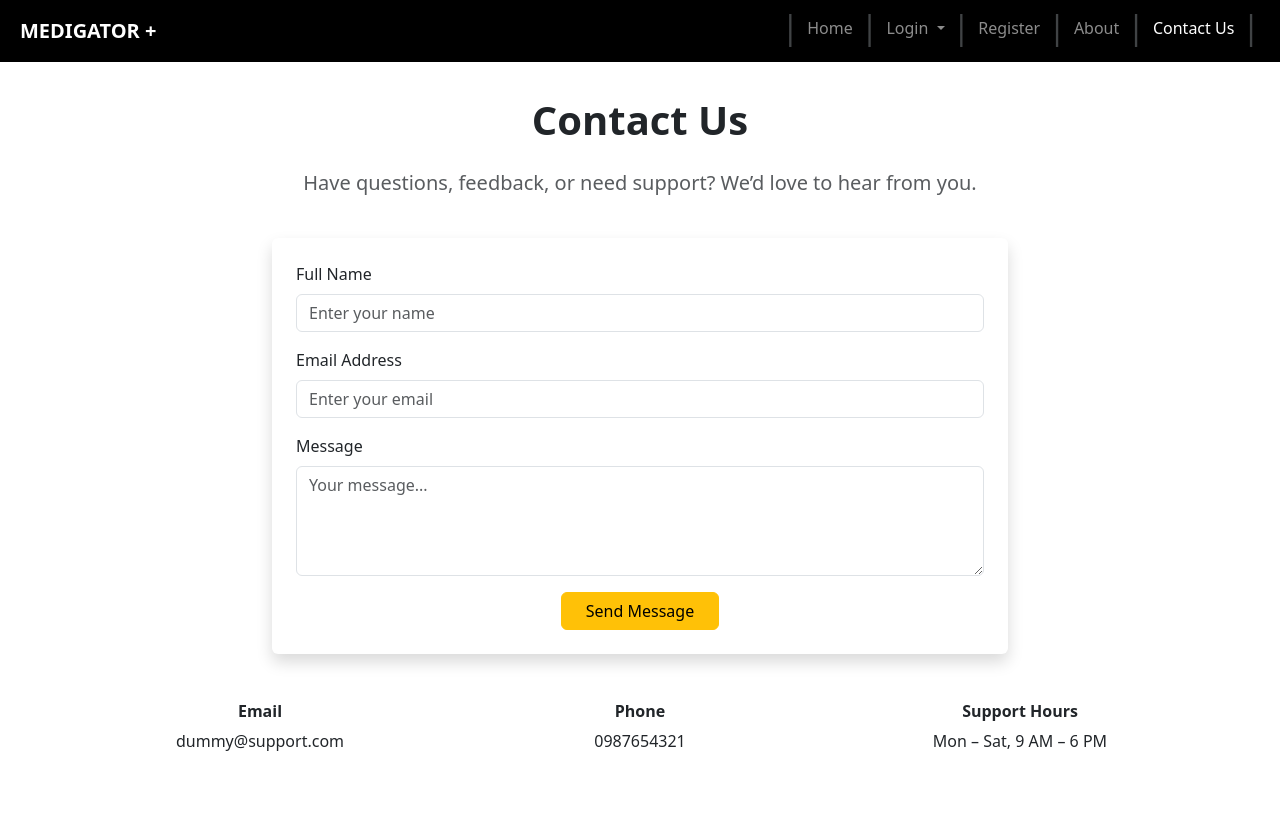
After one commit to vishnu-v2v/Medigator---Connect-to-Medics-, a Flask app: page /contact in a window 1280 px wide. The commit adds this page. Run offline with Flask 3, Linux system fonts and the light colour scheme.

Commit message:
About and Contacts

```diff
--- a/routes.py
+++ b/routes.py
@@ -7,6 +7,14 @@ from datetime import datetime, date, timedelta
 @app.route('/',methods=["GET"])
 def home():
     return render_template('home.html')
+
+@app.route('/about',methods=["GET"])
+def about():
+    return render_template('about.html')
+
+@app.route('/contact',methods=["GET"])
+def contact():
+    return render_template('contact.html')
 
 @app.route("/register",methods=["GET","POST"])
 def register():
--- a/templates/base_pub.html
+++ b/templates/base_pub.html
@@ -31,7 +31,7 @@
               <h2>|</h2>
             </li>
             <li class="nav-item dropdown ">
-              <a class="nav-link dropdown-toggle {% if request.endpoint in ['doc_login','user_login'] %}active{% endif %}"" href="#" id="loginDropdown" role="button" data-bs-toggle="dropdown" aria-expanded="false">
+              <a class="nav-link dropdown-toggle {% if request.endpoint in ['doc_login','user_login'] %}active{% endif %}" href="#" id="loginDropdown" role="button" data-bs-toggle="dropdown" aria-expanded="false">
                 Login
               </a>
               <ul class="dropdown-menu" aria-labelledby="loginDropdown">
@@ -49,13 +49,13 @@
               <h2>|</h2>
             </li>
             <li class="nav-item">
-              <a class="nav-link {% if request.endpoint == 'about' %}active{% endif %}" href="#">About</a>
+              <a class="nav-link {% if request.endpoint == 'about' %}active{% endif %}" href="{{url_for('about')}}">About</a>
             </li>
             <li>
               <h2>|</h2>
             </li>
             <li class="nav-item">
-              <a class="nav-link {% if request.endpoint == 'contact' %}active{% endif %}" href="#">Contact Us</a>
+              <a class="nav-link {% if request.endpoint == 'contact' %}active{% endif %}" href="{{url_for('contact')}}">Contact Us</a>
             </li>
             <li>
               <h2>|</h2>
--- /dev/null
+++ b/templates/contact.html
@@ -0,0 +1,62 @@
+{% extends "base_pub.html" %}
+
+{% block content %}
+<div class="container py-5">
+  <div class="row justify-content-center">
+    <div class="col-md-8 text-center">
+      <br>
+      <br>
+      <h1 class="fw-bold mb-4">Contact Us</h1>
+      <p class="lead text-muted">
+        Have questions, feedback, or need support? We’d love to hear from you.
+      </p>
+    </div>
+  </div>
+
+  <div class="row justify-content-center mt-4">
+    <div class="col-md-8">
+      <div class="card shadow border-0">
+        <div class="card-body p-4">
+          <form method="post" action="#">
+            <div class="mb-3">
+              <label class="form-label">Full Name</label>
+              <input type="text" class="form-control" placeholder="Enter your name" required>
+            </div>
+
+            <div class="mb-3">
+              <label class="form-label">Email Address</label>
+              <input type="email" class="form-control" placeholder="Enter your email" required>
+            </div>
+
+            <div class="mb-3">
+              <label class="form-label">Message</label>
+              <textarea class="form-control" rows="4" placeholder="Your message..." required></textarea>
+            </div>
+
+            <div class="text-center">
+              <button type="submit" class="btn btn-warning px-4">
+                Send Message
+              </button>
+            </div>
+          </form>
+        </div>
+      </div>
+    </div>
+  </div>
+
+  <div class="row text-center mt-5">
+    <div class="col-md-4">
+      <h6 class="fw-bold">Email</h6>
+      <p>dummy@support.com</p>
+    </div>
+    <div class="col-md-4">
+      <h6 class="fw-bold">Phone</h6>
+      <p>0987654321</p>
+    </div>
+    <div class="col-md-4">
+      <h6 class="fw-bold">Support Hours</h6>
+      <p>Mon – Sat, 9 AM – 6 PM</p>
+    </div>
+  </div>
+</div>
+{% endblock %}
```
Also changed, not shown: templates/about.html (added, +56 -0 lines).
